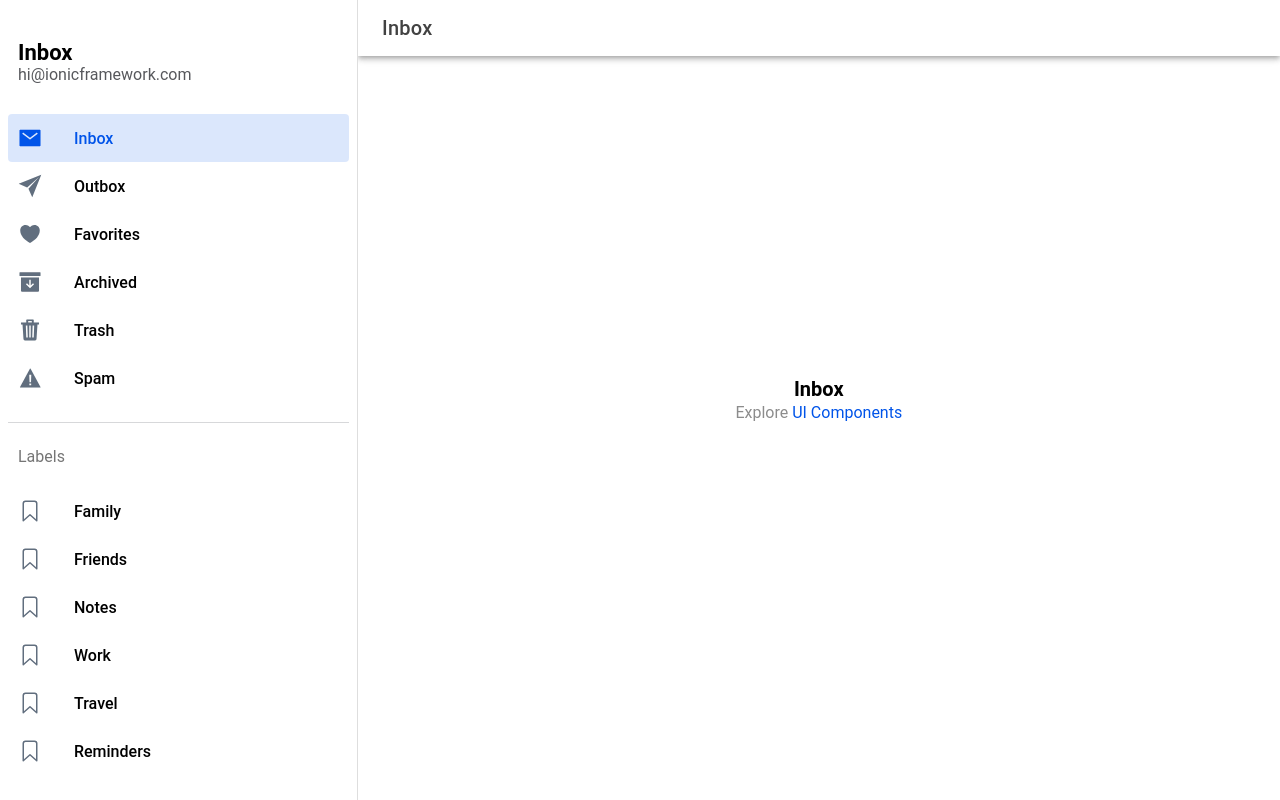
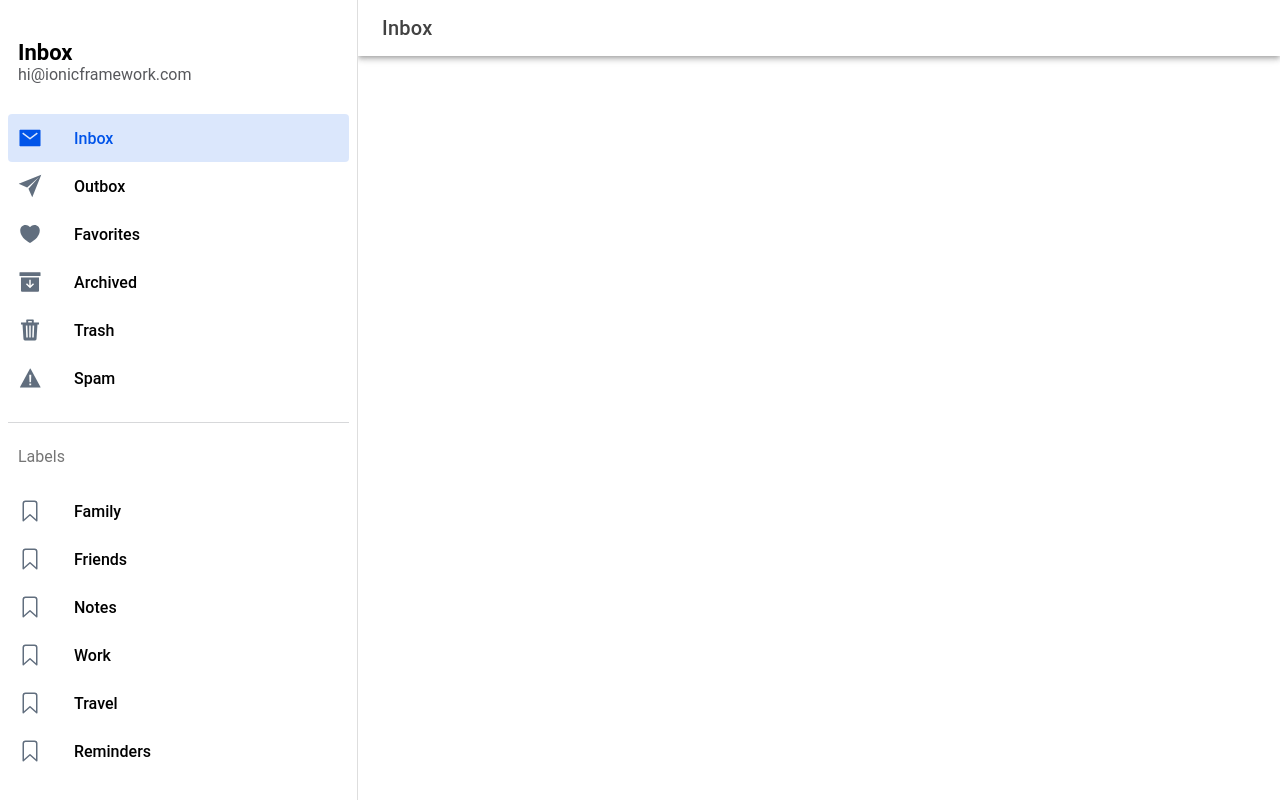
Before and after one commit to gittlc/DCollection, a React (Vite) app: page /folder/Inbox in a window 1280 px wide. Built offline with nearby package versions, Linux system fonts and the light colour scheme.

Commit message:
Remove ExploreContainer component and associated styles; refactor StatusBarManager and Page components

```diff
--- a/src/components/ExploreContainer.css
+++ /dev/null
@@ -1,24 +0,0 @@
-#container {
-  text-align: center;
-  position: absolute;
-  left: 0;
-  right: 0;
-  top: 50%;
-  transform: translateY(-50%);
-}
-
-#container strong {
-  font-size: 20px;
-  line-height: 26px;
-}
-
-#container p {
-  font-size: 16px;
-  line-height: 22px;
-  color: #8c8c8c;
-  margin: 0;
-}
-
-#container a {
-  text-decoration: none;
-}
--- a/src/components/ExploreContainer.tsx
+++ /dev/null
@@ -1,16 +0,0 @@
-import './ExploreContainer.css';
-
-interface ContainerProps {
-  name: string;
-}
-
-const ExploreContainer: React.FC<ContainerProps> = ({ name }) => {
-  return (
-    <div id="container">
-      <strong>{name}</strong>
-      <p>Explore <a target="_blank" rel="noopener noreferrer" href="https://ionicframework.com/docs/components">UI Components</a></p>
-    </div>
-  );
-};
-
-export default ExploreContainer;
--- a/src/components/StatusBarManager.tsx
+++ b/src/components/StatusBarManager.tsx
@@ -1,28 +1,34 @@
-import { useEffect } from 'react';
-import { StatusBar } from '@capacitor/status-bar';
+import { useEffect, useRef } from "react";
+import { StatusBar, Style } from "@capacitor/status-bar"; // Import Style
 
 const StatusBarManager = () => {
+  const timeoutRef = useRef<NodeJS.Timeout | null>(null);
+
   useEffect(() => {
-    StatusBar.setStyle({ style: 'DEFAULT' });
-
-    let timeout;
+    StatusBar.setStyle({ style: Style.Dark }).catch(() => {});
 
     const handleTouchStart = () => {
-      clearTimeout(timeout);
+      if (timeoutRef.current) {
+        clearTimeout(timeoutRef.current);
+        timeoutRef.current = null;
+      }
     };
 
     const handleTouchEnd = () => {
-      timeout = setTimeout(() => {
-        StatusBar.hide();
+      timeoutRef.current = setTimeout(() => {
+        StatusBar.hide().catch(() => {});
       }, 3000);
     };
 
-    window.addEventListener('touchstart', handleTouchStart);
-    window.addEventListener('touchend', handleTouchEnd);
+    window.addEventListener("touchstart", handleTouchStart);
+    window.addEventListener("touchend", handleTouchEnd);
 
     return () => {
-      window.removeEventListener('touchstart', handleTouchStart);
-      window.removeEventListener('touchend', handleTouchEnd);
+      window.removeEventListener("touchstart", handleTouchStart);
+      window.removeEventListener("touchend", handleTouchEnd);
+      if (timeoutRef.current) {
+        clearTimeout(timeoutRef.current);
+      }
     };
   }, []);
 
--- a/src/pages/Page.tsx
+++ b/src/pages/Page.tsx
@@ -1,12 +1,18 @@
-import { IonButtons, IonContent, IonHeader, IonMenuButton, IonPage, IonTitle, IonToolbar } from '@ionic/react';
-import { useParams } from 'react-router';
-import ExploreContainer from '../components/ExploreContainer';
-import StatusBarManager from '../components/StatusBarManager'
-import './Page.css';
+import {
+  IonButtons,
+  IonContent,
+  IonHeader,
+  IonMenuButton,
+  IonPage,
+  IonTitle,
+  IonToolbar,
+} from "@ionic/react";
+import { useParams } from "react-router";
+import StatusBarManager from "../components/StatusBarManager";
+import "./Page.css";
 
 const Page: React.FC = () => {
-
-  const { name } = useParams<{ name: string; }>();
+  const { name } = useParams<{ name: string }>();
 
   return (
     <IonPage>
@@ -26,7 +32,6 @@ const Page: React.FC = () => {
             <IonTitle size="large">{name}</IonTitle>
           </IonToolbar>
         </IonHeader>
-        <ExploreContainer name={name} />
       </IonContent>
     </IonPage>
   );
```
